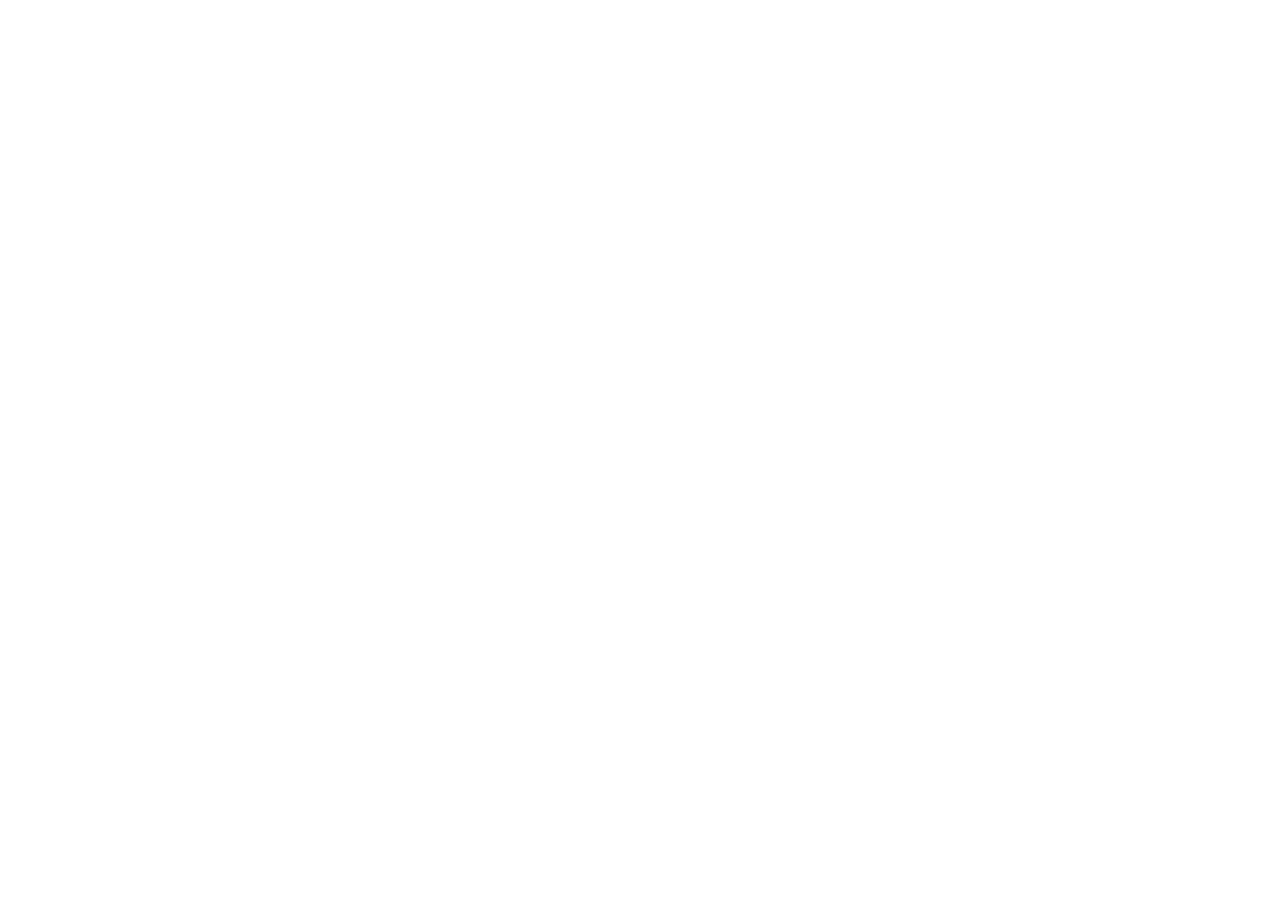
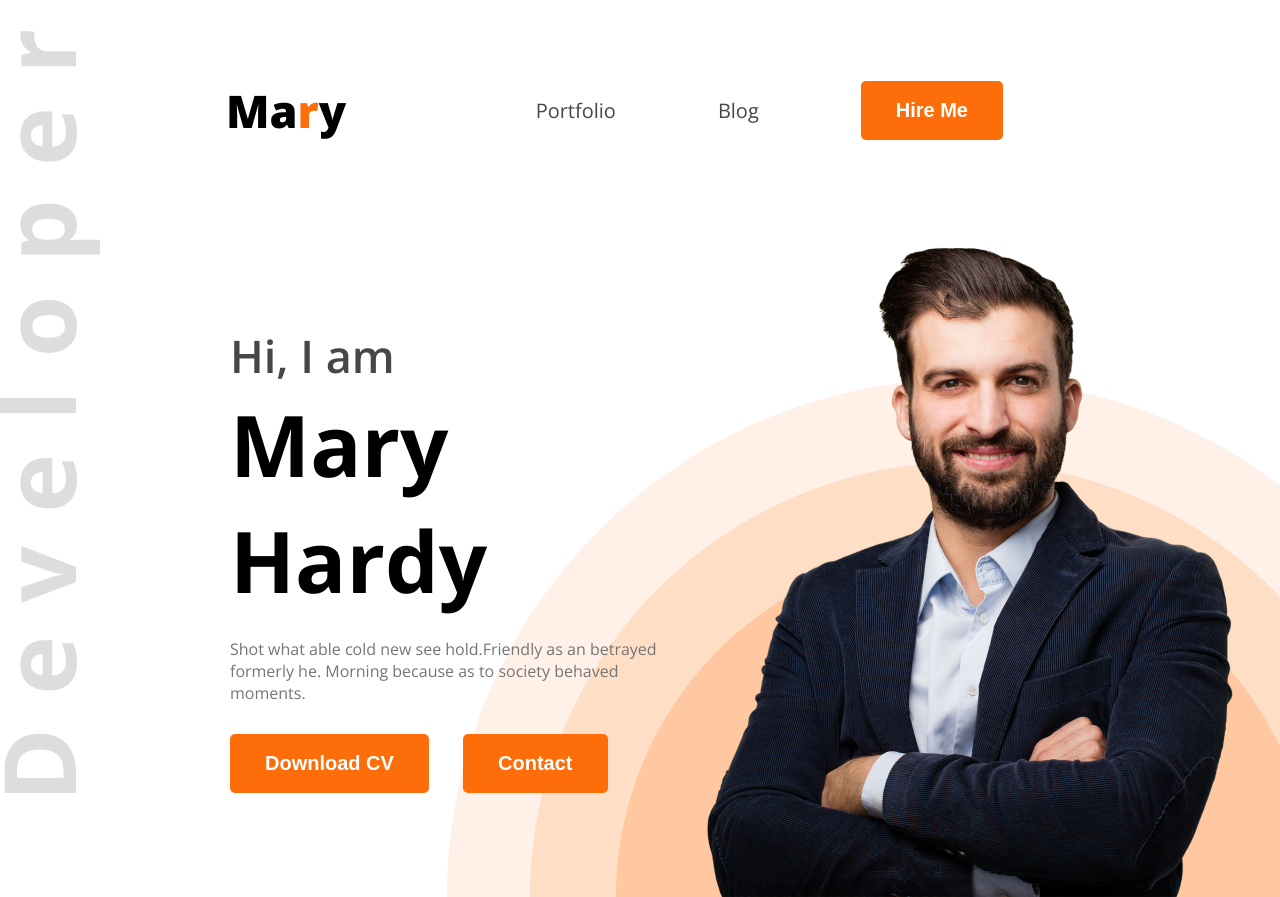
Before and after one commit to arifasadia955/web-developer-portfolio, a plain HTML site: page index.html in a window 1280 px wide. Before the commit the page ends 800 px from the top, so only its background shows below. Drawn offline with nearby package versions, Linux system fonts and the light colour scheme.

Commit message:
added a banner

```diff
--- a/index.html
+++ b/index.html
@@ -3,11 +3,32 @@
 <head>
     <meta charset="UTF-8">
     <meta name="viewport" content="width=device-width, initial-scale=1.0">
+    <link rel="preconnect" href="https://fonts.googleapis.com">
+<link rel="preconnect" href="https://fonts.gstatic.com" crossorigin>
+<link href="https://fonts.googleapis.com/css2?family=Open+Sans:ital,wght@0,300..800;1,300..800&display=swap" rel="stylesheet">
+    <link rel="stylesheet" href="styles/style.css">
     <title>Web Developer Portfolio</title>
 </head>
-<body>
-    <header>
-
+<body class="open-sans-normal">
+    <header class="header">
+        <nav>
+            <h3 class="nav-title">Ma<span class="text-primary">r</span>y</h3>
+            <ul>
+                <li><a class="dark-2" href="">Portfolio</a></li>
+                <li><a class="dark-2" href="">Blog</a></li>
+                <li><a href=""><button class="btn-primary" >Hire Me</button></a></li>
+            </ul>
+        </nav>
+        <div class="banner">
+            <div class="banner-content">
+                <h4 class="banner-greetings dark-2">Hi, I  am</h4>
+                <h1 class="banner-title">Mary Hardy</h1>
+                <p class="banner-description dark-3">Shot what able cold new see hold.Friendly as an betrayed formerly he. Morning because as to society behaved moments.</p>
+                <Button class="btn btn-primary">Download CV</Button>
+                <button class="btn btn-primary">Contact</button>
+            </div>
+            <img class="banner-profile-pic" src="images/hardy.png" alt="">
+        </div>
     </header>
     <main>
 
--- a/styles/style.css
+++ b/styles/style.css
@@ -0,0 +1,104 @@
+
+.open-sans-normal {
+  font-family: "Open Sans", sans-serif;
+  font-optical-sizing: auto;
+  font-style: normal;
+  font-variation-settings:
+    "wdth" 100;
+}
+
+*{
+    margin: 0;
+    padding: 0;
+    box-sizing: border-box;
+}
+/* shared style */
+.text-primary{
+    color: #FD6E0A;
+}
+.dark-2{
+    color: #474747;
+}
+.dark-3{
+    color: #757575;
+}
+.btn-primary{
+    background-color: #FD6E0A;
+    font-weight: bold;
+    color: white;
+    padding: 18px 35px;
+    font-size: 20px;
+    border-radius: 5px;
+    border: none;
+}
+/* header */
+.header{
+    background-image: url(../images/developer.png), url(../images/header_bg.png);
+    background-repeat:no-repeat;
+    background-position: top left,bottom right;
+    /* margin: 80px 0 0 50px; */
+    /* background-position: 38px 0 25px 23px; */
+    /* height: 136px,0; */
+}
+
+/* nav styles */
+nav{
+    display: flex;
+    align-items: center;
+    justify-content: space-between;
+    margin: 30px 226px;
+}
+.nav-title{
+    font-weight:800;
+    font-size: 45px;
+}
+nav ul li{
+    list-style: none;
+    margin: 51px;
+
+}
+nav ul a{
+    text-decoration: none;
+    font-size: 20px;
+}
+nav ul{
+    display: flex;
+    align-items: center;
+}
+
+/* banner styles */
+.banner-greetings{
+    font-size: 45px;
+    font-weight: 600;
+}
+.banner-title{
+    font-weight: bold;
+    font-size: 85px;
+
+}
+.banner-profile-pic{
+    width: 584px;
+}
+.banner-content{
+    max-width: 580px;
+    /* display: block;
+    justify-content: space-between; */
+
+
+}
+.banner{
+    display: flex;
+    align-items: center;
+    justify-content: space-between;
+    margin: 0 38px 0 230px;
+}
+.banner-description{
+    margin: 20px 0 30px 0;
+}
+/* .banner-content button{
+    display: flex;
+} */
+.banner-content .btn{
+    margin-right: 30px;
+
+}
```
